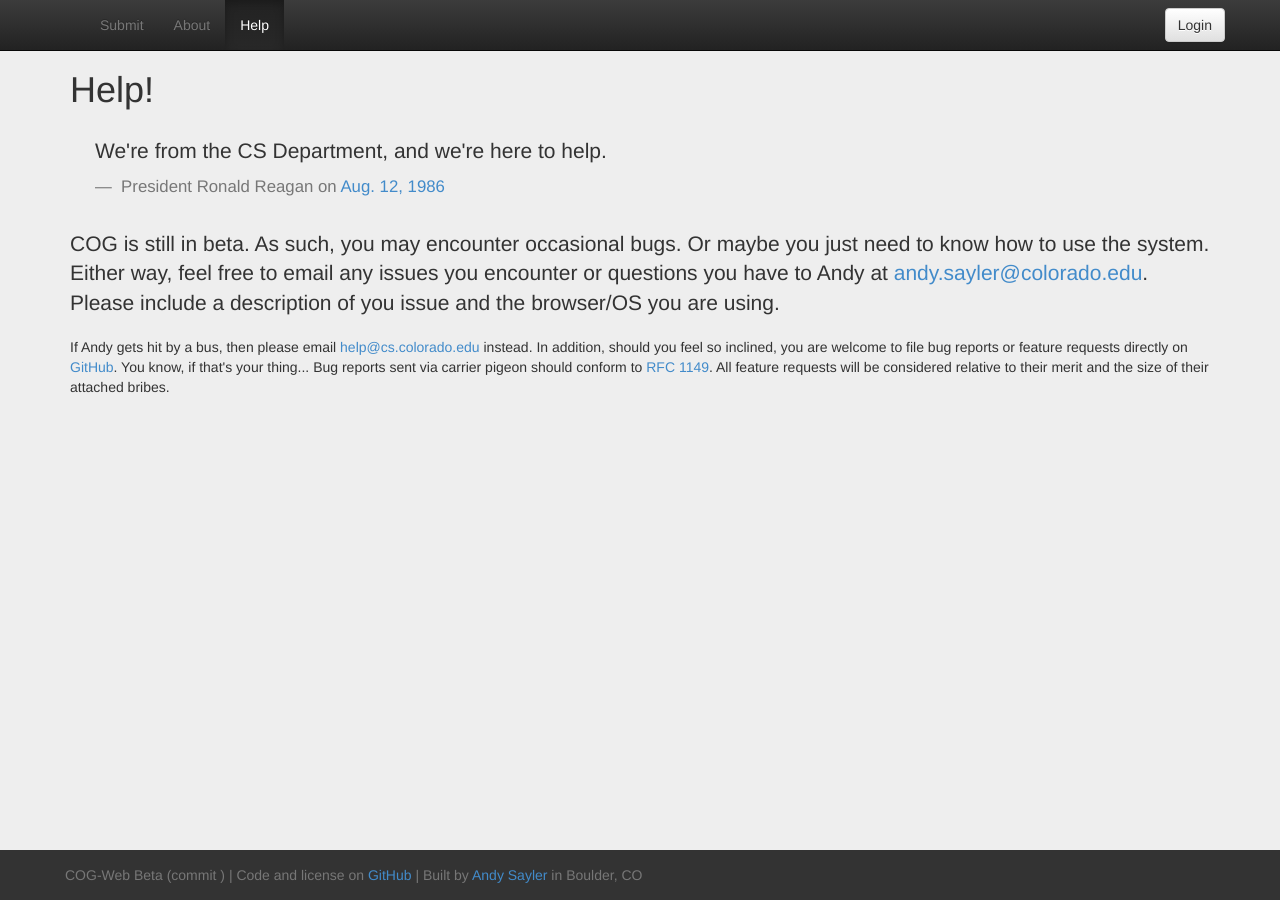
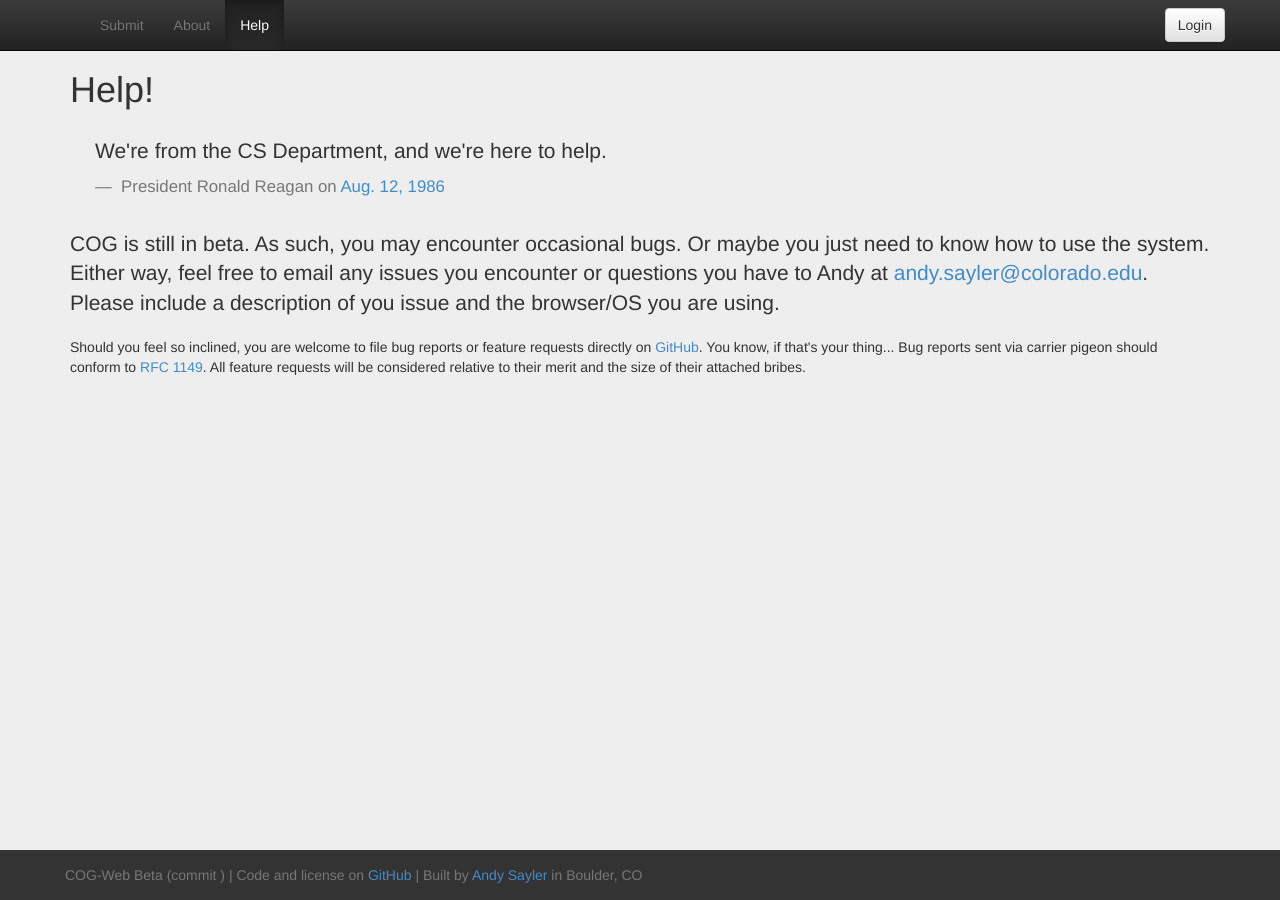
Before and after one commit to asayler/COG-Web, a Jekyll site: the page built from help.html, in a window 1280 px wide. Built offline with Jekyll 4.4.1, drawn with Linux system fonts in a browser that asks for light colours.

```diff
--- a/help.html
+++ b/help.html
@@ -32,11 +32,9 @@ ready_script: |
   </p>
 
   <p>
-    If Andy gets hit by a bus, then please email
-    <a href="mailto:help@cs.colorado.edu">help@cs.colorado.edu</a>
-    instead. In addition, should you feel so inclined, you are
-    welcome to file bug reports or feature requests directly on
-    <a href="https://github.com/asayler/COG-Web"
+    Should you feel so inclined, you are welcome to file bug reports
+    or feature requests directly on
+    <a href="{{site.repo_url}}"
        target="_blank">GitHub</a>. You know, if that's your
     thing... Bug reports sent via carrier pigeon should conform to
     <a href="https://www.ietf.org/rfc/rfc1149.txt"
```
Also changed, not shown: _includes/footer.html (+6 -7 lines).
